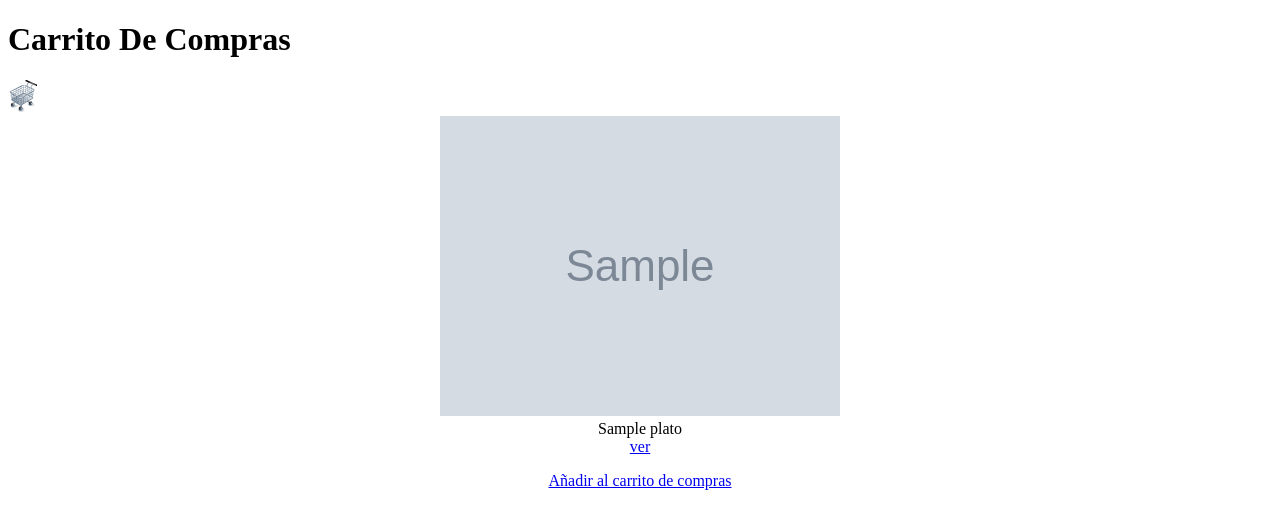
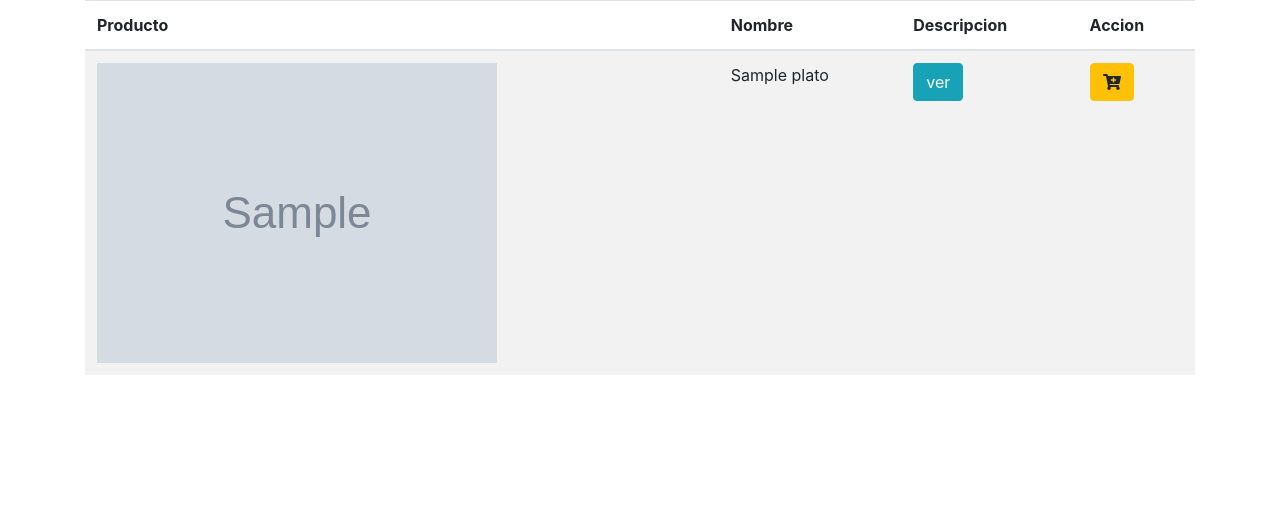
Before and after one commit to Haider99Tapiero/Proyecto-MSP, a PHP site: page /Cliente/Carrito_compras.php in a window 1280 px wide. Shown: the top 529 px of the page. Run offline with PHP 8.4, Linux system fonts and the light colour scheme; tables that the repository leaves empty hold one stand-in row (values such as "Sample post"); grey boxes marked "Sample" are stand-in pictures; some libraries are stand-ins or nearby versions.

Commit message:
Diseño carrito compras
Inclui diseño a carrito de compras

```diff
--- a/Cliente/Carrito_compras.php
+++ b/Cliente/Carrito_compras.php
@@ -4,15 +4,26 @@
 	<meta charset="utf-8"/>
 	<title>Carrito de Compras</title>
 	<script type="text/javascript"  href="./js/scripts.js"></script>
+    <meta charset="utf-8">
+    <meta name="viewport" content="width=device-width, initial-scale=1, shrink-to-fit=no">
+    <meta name="description" content="">
+    <meta name="author" content="">
+    <link rel="stylesheet" href="https://maxcdn.bootstrapcdn.com/bootstrap/4.0.0/css/bootstrap.min.css" integrity="sha384-Gn5384xqQ1aoWXA+058RXPxPg6fy4IWvTNh0E263XmFcJlSAwiGgFAW/dAiS6JXm" crossorigin="anonymous">
+    <link href="https://fonts.googleapis.com/css?family=Lobster" rel="stylesheet">
+    <script defer src="https://use.fontawesome.com/releases/v5.0.6/js/all.js"></script>
+    <meta http-equiv="Expires" content="0">
+    <meta http-equiv="Last-Modified" content="0">
+    <meta http-equiv="Cache-Control" content="no-cache, mustrevalidate">
+    <meta http-equiv="Pragma" content="no-cache">
 </head>
 <body>
 	<header>
-		<h1>Carrito De Compras</h1>
-		<a href="./carritodecompras.php" title="ver carrito de compras">
-			<img src="./imagenes/carrito.png">
-		</a>
+
 	</header>
 	<section>
+    <div class="container">
+        <table class="table table-striped">
+            <thead><tr><th>Producto</th><th>Nombre</th><th>Descripcion</th><th>Accion</th></tr></thead>
 
 	<?php
   include ("conexion.php");
@@ -21,19 +32,29 @@
   		while ($f=mysqli_fetch_array($query,MYSQLI_ASSOC)) {
   	?>
 
-   <div class="producto">
-   	<center>
-    	<img src="./productos/<?php echo $f['imagen'];?>"><br>
-    	<span><?php echo $f['nombre'];?></span><br>
-    	<a href="./detalle.php?id=<?php echo $f['idPlato'];?>">ver</a>
-		<p>
-		<a href="./carritodecompras.php?id=<?php  echo $f['idPlato'];?>">Añadir al carrito de compras</a>
-   		</center>
-  	</div>
+
+
+    	<tbody><tr>
+        <td><img src="../productos/<?php echo $f['imagen'];?>"></td>
+        <td><span><?php echo $f['nombre'];?></span><br></td>
+        <td><a class="btn btn-info" href="./detalle.php?id=<?php echo $f['idPlato'];?>">ver</a></td>
+        <td><a class="btn btn-warning"  href="./carritodecompras.php?id=<?php  echo $f['idPlato'];?>"><i class="fas fa-cart-plus"></i></a></td>
+        </tr></tbody>
+
+
+
+
+
  	<?php
  	 }
  	?>
 
+        </table>
+    </div>
+
 	</section>
+    <script src="https://code.jquery.com/jquery-3.2.1.slim.min.js" integrity="sha384-KJ3o2DKtIkvYIK3UENzmM7KCkRr/rE9/Qpg6aAZGJwFDMVNA/GpGFF93hXpG5KkN" crossorigin="anonymous"></script>
+    <script src="https://cdnjs.cloudflare.com/ajax/libs/popper.js/1.12.9/umd/popper.min.js" integrity="sha384-ApNbgh9B+Y1QKtv3Rn7W3mgPxhU9K/ScQsAP7hUibX39j7fakFPskvXusvfa0b4Q" crossorigin="anonymous"></script>
+    <script src="https://maxcdn.bootstrapcdn.com/bootstrap/4.0.0/js/bootstrap.min.js" integrity="sha384-JZR6Spejh4U02d8jOt6vLEHfe/JQGiRRSQQxSfFWpi1MquVdAyjUar5+76PVCmYl" crossorigin="anonymous"></script>
 </body>
 </html>
--- a/Cliente/detalle.php
+++ b/Cliente/detalle.php
@@ -25,6 +25,7 @@
 			<center>
 				<img src="./productos/<?php echo $f['imagen'];?>"><br>
 				<span><?php echo $f['nombre'];?></span><br>
+                <span>Precio: <?php echo $f['descripcion'];?></span><br>
 				<span>Precio: <?php echo $f['precio'];?></span><br>
 				<a href="./carritodecompras.php?id=<?php  echo $f['idPlato'];?>">Añadir al carrito de compras</a>
 			</center>
```
Also changed, not shown: Cliente/carritodecompras.php (line endings or trailing spaces), Personal/Admin/img-personal/11-29-2018-3-45pmSan.jpg (added).
